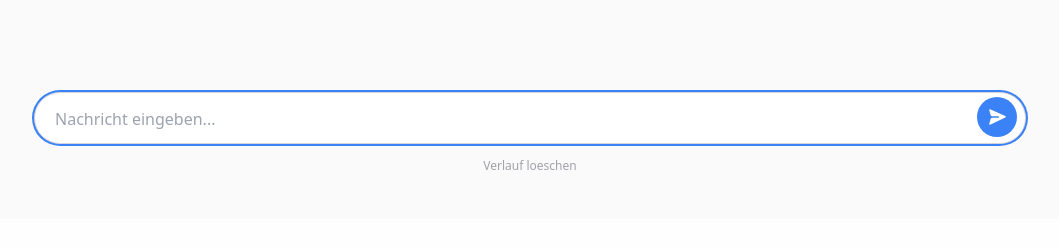
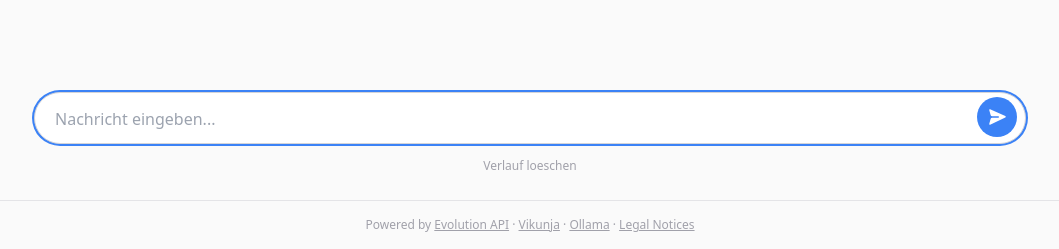
Before and after one commit to gerfru/NilesAI, a Python web app: template src/niles/templates/chat.html in a window 1280 px wide. Shown: the part 581-830 px from the top of the page, without its empty margins (110-1169 px from the left). Before the commit the page ends 751 px from the top, so only its background shows below. Run offline with Jinja, Linux system fonts and the light colour scheme; the template is opened without the code that fills it, so the values that code supplies are empty; style sheets or scripts are compiled from the project's sources; some libraries are stand-ins or nearby versions.

Commit message:
feat: add Evolution API license footer and /ui/legal page
The Evolution API license (modified Apache 2.0) requires a visible
attribution notice. Adds a discreet footer to all pages (except login)
with links to Evolution API, Vikunja, and Ollama, plus a Legal Notices
page that renders docs/LEGAL.md.

Co-Authored-By: Claude Opus 4.6 <noreply@anthropic.com>

```diff
--- a/src/niles/sources/web/__init__.py
+++ b/src/niles/sources/web/__init__.py
@@ -23,6 +23,7 @@ from . import (  # noqa: F401, E402
     _calendar,
     _chat,
     _contacts,
+    _legal,
     _notion,
     _settings,
     _signal,
@@ -70,6 +71,7 @@ from ._notion import (  # noqa: F401, E402
     notion_status,
     notion_sync_trigger,
 )
+from ._legal import legal_page  # noqa: F401, E402
 from ._contacts import (  # noqa: F401, E402
     contacts_connect,
     contacts_disconnect,
--- a/src/niles/templates/base.html
+++ b/src/niles/templates/base.html
@@ -49,6 +49,15 @@
     <main id="main-content" class="max-w-5xl mx-auto px-4 py-4 sm:py-6">
         {% block content %}{% endblock %}
     </main>
+    {% block footer %}
+    <footer class="text-center text-xs text-zinc-400 dark:text-zinc-600 py-4 border-t border-zinc-200 dark:border-zinc-700">
+        Powered by
+        <a href="https://github.com/EvolutionAPI/evolution-api" class="underline hover:text-zinc-600 dark:hover:text-zinc-400" target="_blank" rel="noopener">Evolution API</a> ·
+        <a href="https://vikunja.io" class="underline hover:text-zinc-600 dark:hover:text-zinc-400" target="_blank" rel="noopener">Vikunja</a> ·
+        <a href="https://ollama.com" class="underline hover:text-zinc-600 dark:hover:text-zinc-400" target="_blank" rel="noopener">Ollama</a>
+        · <a href="/ui/legal" class="underline hover:text-zinc-600 dark:hover:text-zinc-400">Legal Notices</a>
+    </footer>
+    {% endblock %}
     <script nonce="{{ csp_nonce }}" src="/static/js/app.js"></script>
 </body>
 </html>
--- a/src/niles/templates/login.html
+++ b/src/niles/templates/login.html
@@ -1,5 +1,6 @@
 {% extends "base.html" %}
 {% block title %}Login - Niles AI{% endblock %}
+{% block footer %}{% endblock %}
 {% block content %}
 <div class="flex justify-center items-center min-h-[calc(100vh-200px)]">
     <div class="w-full max-w-sm bg-white dark:bg-zinc-800 rounded-xl shadow-sm border border-zinc-200 dark:border-zinc-700 p-8">
```
Also changed, not shown: src/niles/sources/web/_legal.py (added, +19 -0 lines), src/niles/templates/legal.html (added, +21 -0 lines).
